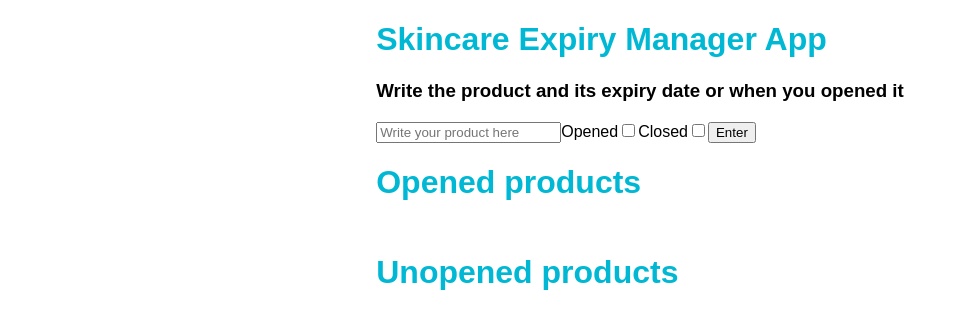
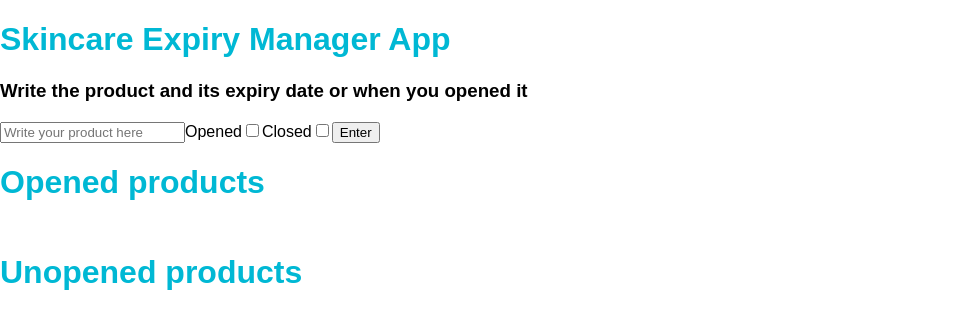
Before and after one commit to mariatens/skincare-tracker, a React (Create React App) app: page / in a window 1280 px wide. Shown: the top 328 px of the page, without its empty margins (0-967 px from the left). Built offline with nearby package versions, Linux system fonts and the light colour scheme.

Commit message:
First attempt at handle enter key function

```diff
--- a/src/App.css
+++ b/src/App.css
@@ -27,9 +27,6 @@ body {
 body {
   margin: 0;
   padding: 0;
-  justify-content: center;
-  align-items: center;
-  display: flex
 }
 
 /* Use bright and bold colors */
--- a/src/App.tsx
+++ b/src/App.tsx
@@ -21,6 +21,11 @@ function App() {
   const [openedProducts,setOpenedProducts] = useState<IProduct[]>([])
   const [unopenedProducts, setUnopenedProducts] = useState<IProduct[]>([])
 
+  const handleEnterKey = (e: any)=> {
+    if(e.key === "Enter"){
+      handleEnter()
+    }
+  }
 
   const handleEnter = () => {
     const product: IProduct = ({
@@ -35,7 +40,6 @@ function App() {
     if(expiryDate){
       setUnopenedProducts([...unopenedProducts, product])
     }
-
     setInput("")
     setOpened(false)
     setClosed(false)
@@ -62,6 +66,7 @@ function App() {
     opened = {opened}
     closed = {closed}
     handleEnter = {handleEnter}
+    handleEnterKey = {handleEnterKey}
     handleExpiryDate = {(e)=> setExpiryDate(e.target.value)}
     handleOpenedDate= {(e)=> setOpenedDate(e.target.value)}
     openedDate={openedDate}
--- a/src/components/InputBar.tsx
+++ b/src/components/InputBar.tsx
@@ -11,7 +11,8 @@ interface InputBarProps{ //TODO: maybe change to product: IProduct and input as
     handleOpenedDate: (event: any)=>void,
     handleExpiryDate?: (event: any)=>void,
     openedDate: string,
-    expiryDate?: string
+    expiryDate?: string,
+    handleEnterKey: (event: any)=>void,
 }
 
 export function InputBar(props: InputBarProps): JSX.Element{
@@ -46,7 +47,7 @@ export function InputBar(props: InputBarProps): JSX.Element{
           </label>
         )
         }
-    <button onClick = {props.handleEnter}>Enter</button>
+    <button onClick = {props.handleEnter} onKeyDown = {props.handleEnterKey}>Enter</button>
         </>
     )
 }
--- a/src/utils/deadline.ts
+++ /dev/null
@@ -1 +0,0 @@
-import React from "react";
```
